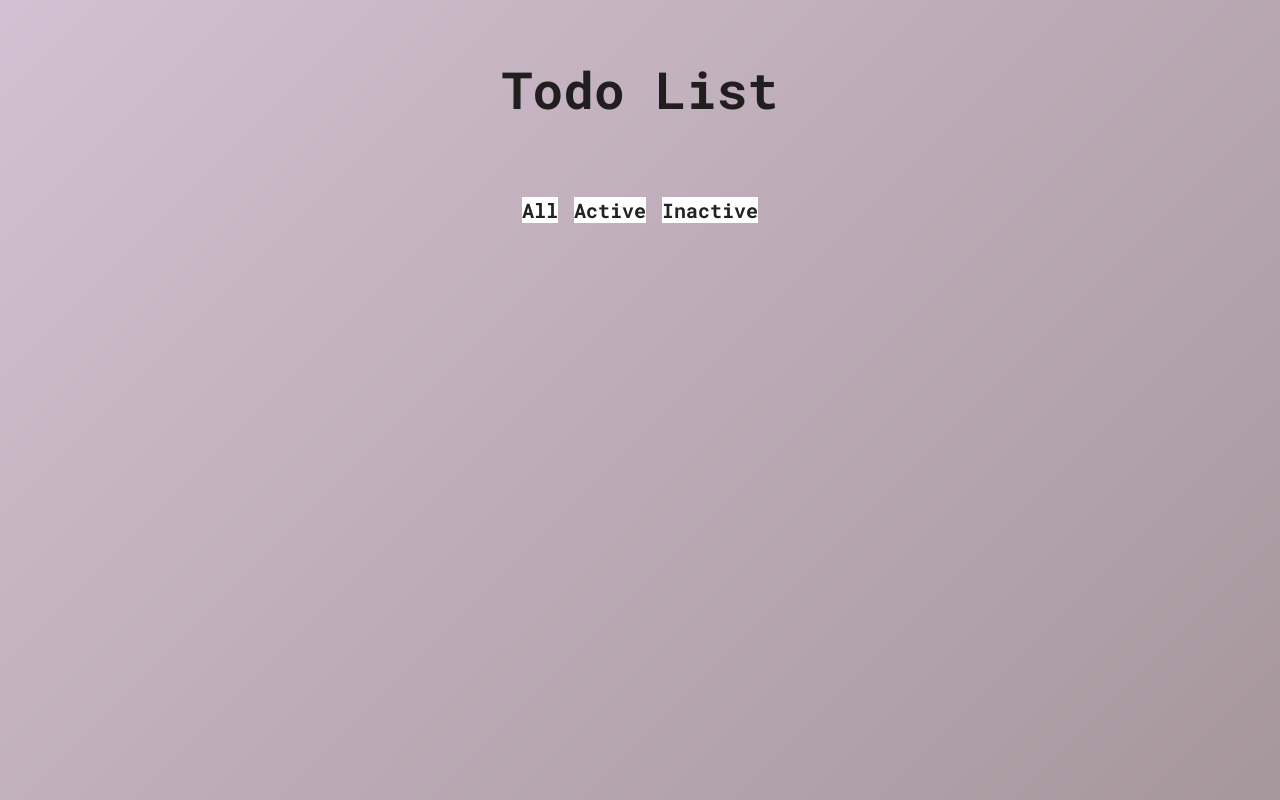
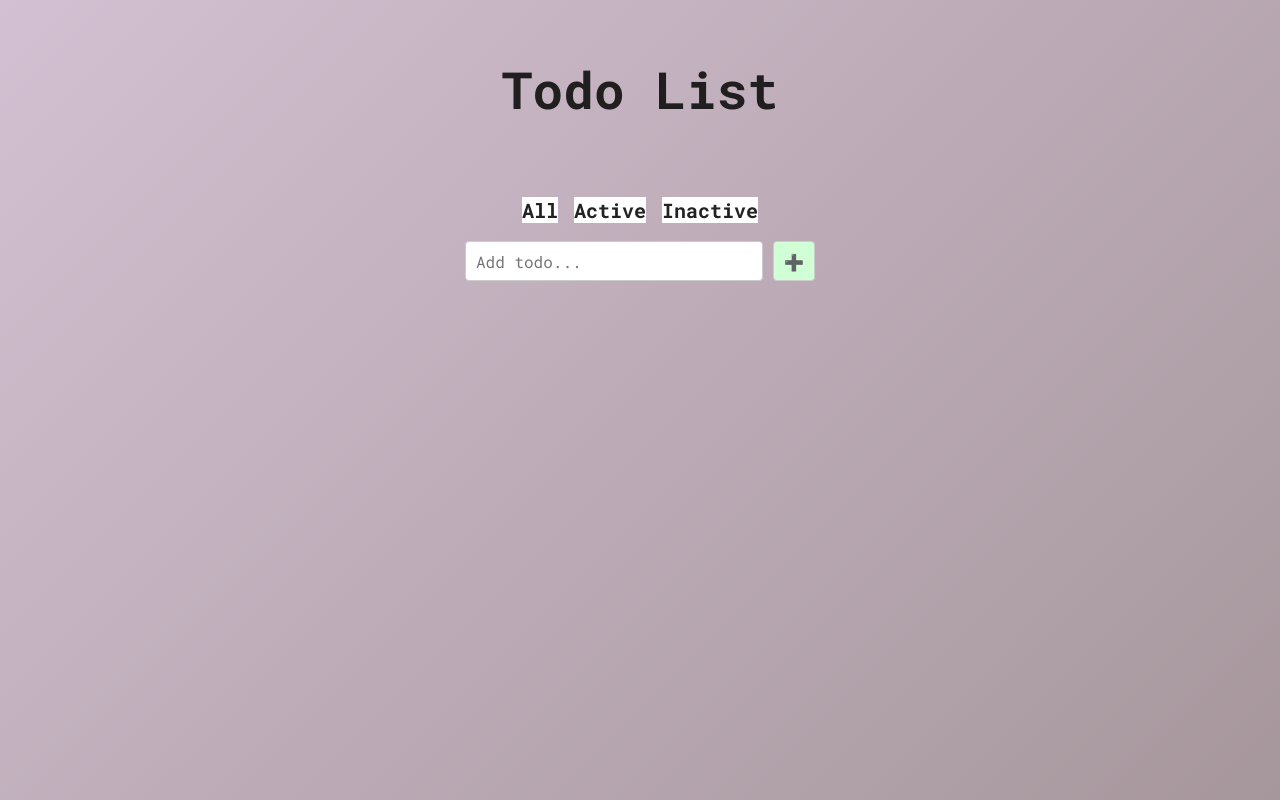
Before and after one commit to sawofwar/andersen-react-04, a React (Vite) app: page / in a window 1280 px wide. Built offline with nearby package versions, Linux system fonts and the light colour scheme.

Commit message:
add / route for Active for safety

```diff
--- a/src/App.tsx
+++ b/src/App.tsx
@@ -15,8 +15,9 @@ function App() {
 
         <Tabs />
         <Routes>
+          <Route path="/" element={<Active />} />
+          <Route path="/inactive" element={<Inactive />} />
           <Route path="/active" element={<Active />} />
-          <Route path="/inactive" element={<Inactive />} />
           <Route path="/all" element={<All />} />
         </Routes>
       </div>
```
